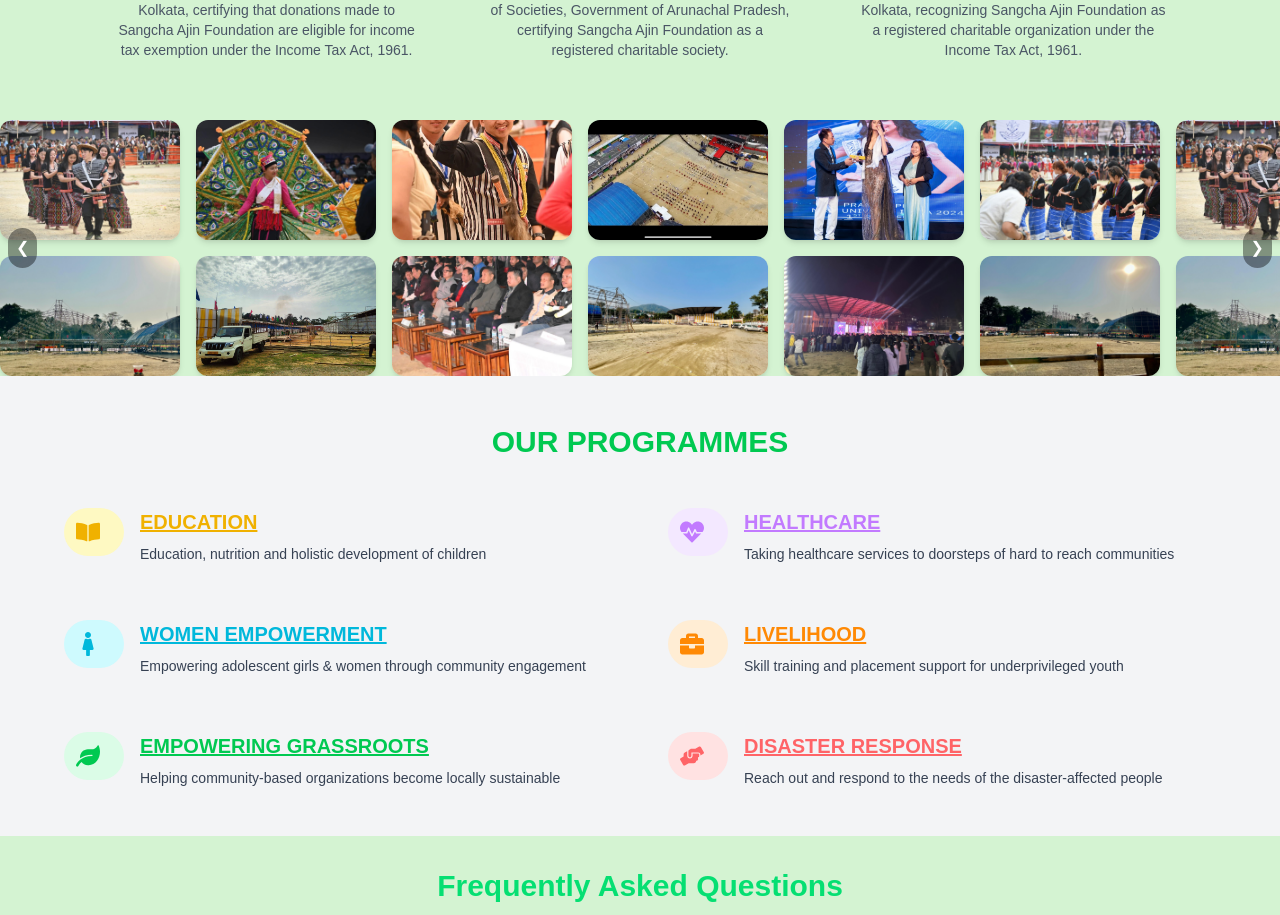
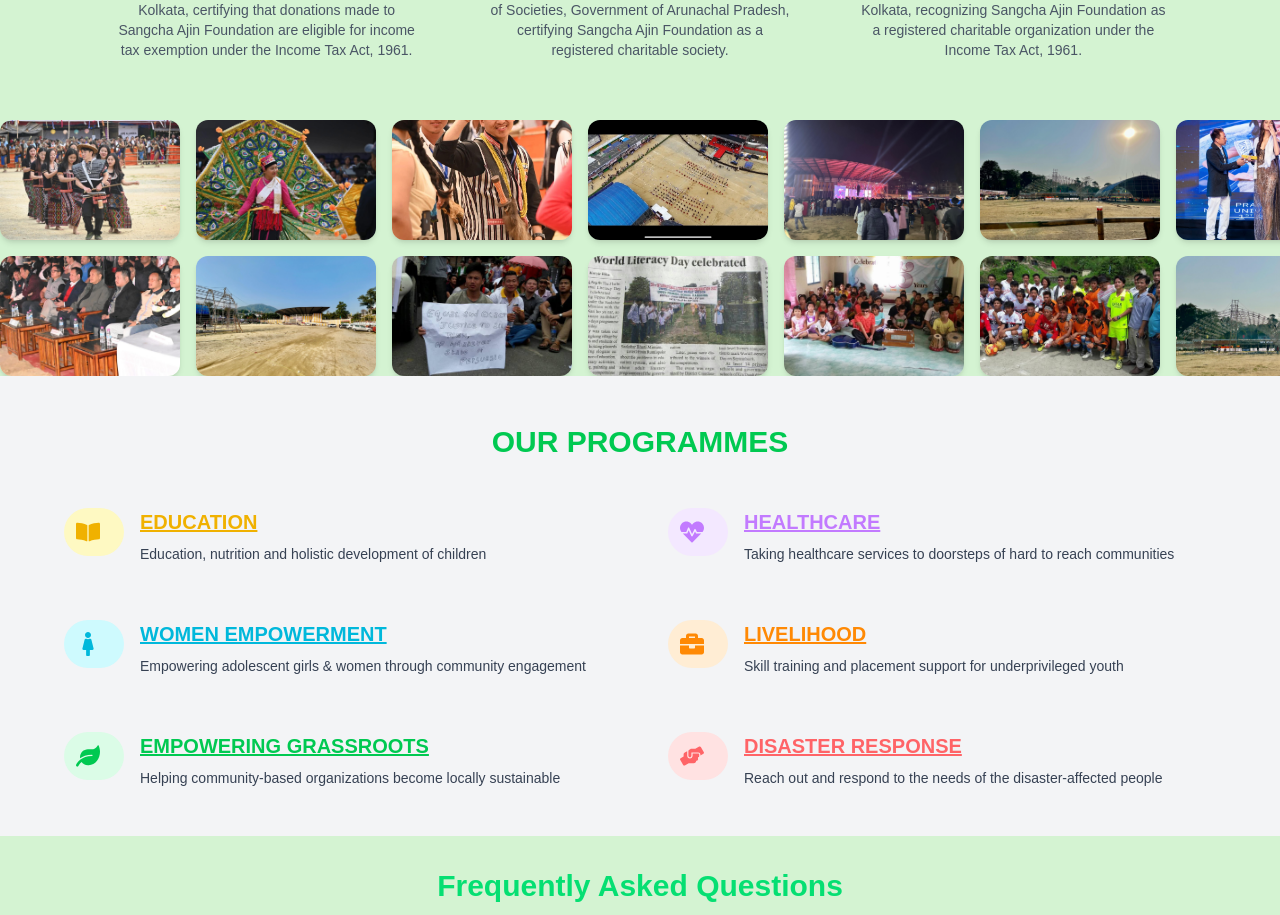
Before and after one commit to chaudharytrpw/foundation, a Next.js app: page / in a window 1280 px wide. Shown: the part 3741-4656 px from the top of the page. Built offline with nearby package versions, Linux system fonts and the light colour scheme.

Commit message:
add slider

```diff
--- a/app/components/SmallCardSlider.js
+++ b/app/components/SmallCardSlider.js
@@ -19,15 +19,15 @@ const images = [
   "/img/image_53.jpeg",
   "/img/image_52.jpeg",
   "/img/image_51.jpeg",
-  "/img/image_50.jpeg"
-
 ];
 
 // Split into 2 rows
-const firstRow = images.slice(0, 6);
-const secondRow = images.slice(6, 12);
+const middle = Math.ceil(images.length / 2);
 
-// Duplicate for infinite effect
+const firstRow = images.slice(0, middle);
+const secondRow = images.slice(middle);
+
+// Duplicate for infinite loop
 const loopRow1 = [...firstRow, ...firstRow];
 const loopRow2 = [...secondRow, ...secondRow];
 
@@ -43,23 +43,30 @@ export default function SmallCardSlider() {
     setCurrent((prev) => prev + 1);
   };
 
-  // PREV
-  const prev = () => {
-    setCurrent((prev) =>
-      prev === 0 ? firstRow.length - 1 : prev - 1
-    );
+  // AUTO START
+  const startAutoSlide = () => {
+    stopAutoSlide();
+
+    intervalRef.current = setInterval(() => {
+      setCurrent((prev) => prev + 1);
+    }, 2500);
   };
 
-  // AUTO SLIDE
+  // STOP
+  const stopAutoSlide = () => {
+    if (intervalRef.current) {
+      clearInterval(intervalRef.current);
+    }
+  };
+
+  // START ON LOAD
   useEffect(() => {
-    intervalRef.current = setInterval(() => {
-      next();
-    }, 3000);
+    startAutoSlide();
 
-    return () => clearInterval(intervalRef.current);
+    return () => stopAutoSlide();
   }, []);
 
-  // RESET FOR INFINITE LOOP
+  // INFINITE LOOP RESET
   useEffect(() => {
     if (current >= firstRow.length) {
       setTimeout(() => {
@@ -68,32 +75,14 @@ export default function SmallCardSlider() {
     }
   }, [current]);
 
-  const stopAutoSlide = () => {
-    clearInterval(intervalRef.current);
-  };
-
-  const startAutoSlide = () => {
-    intervalRef.current = setInterval(() => {
-      next();
-    }, 3000);
-  };
-
   return (
     <div
       className="relative w-full overflow-hidden"
       onMouseEnter={stopAutoSlide}
       onMouseLeave={startAutoSlide}
     >
-      {/* Left Button */}
-      <button
-        onClick={prev}
-        className="absolute left-2 top-1/2 -translate-y-1/2 z-10
-        bg-black/40 text-white p-2 rounded-full"
-      >
-        ❮
-      </button>
+      <div className="flex flex-col gap-4">
 
-      <div className="flex flex-col gap-4">
         {/* ROW 1 */}
         <div
           className="flex gap-4 transition-transform duration-500"
@@ -136,15 +125,6 @@ export default function SmallCardSlider() {
           ))}
         </div>
       </div>
-
-      {/* Right Button */}
-      <button
-        onClick={next}
-        className="absolute right-2 top-1/2 -translate-y-1/2 z-10
-        bg-black/40 text-white p-2 rounded-full"
-      >
-        ❯
-      </button>
     </div>
   );
 }
```
